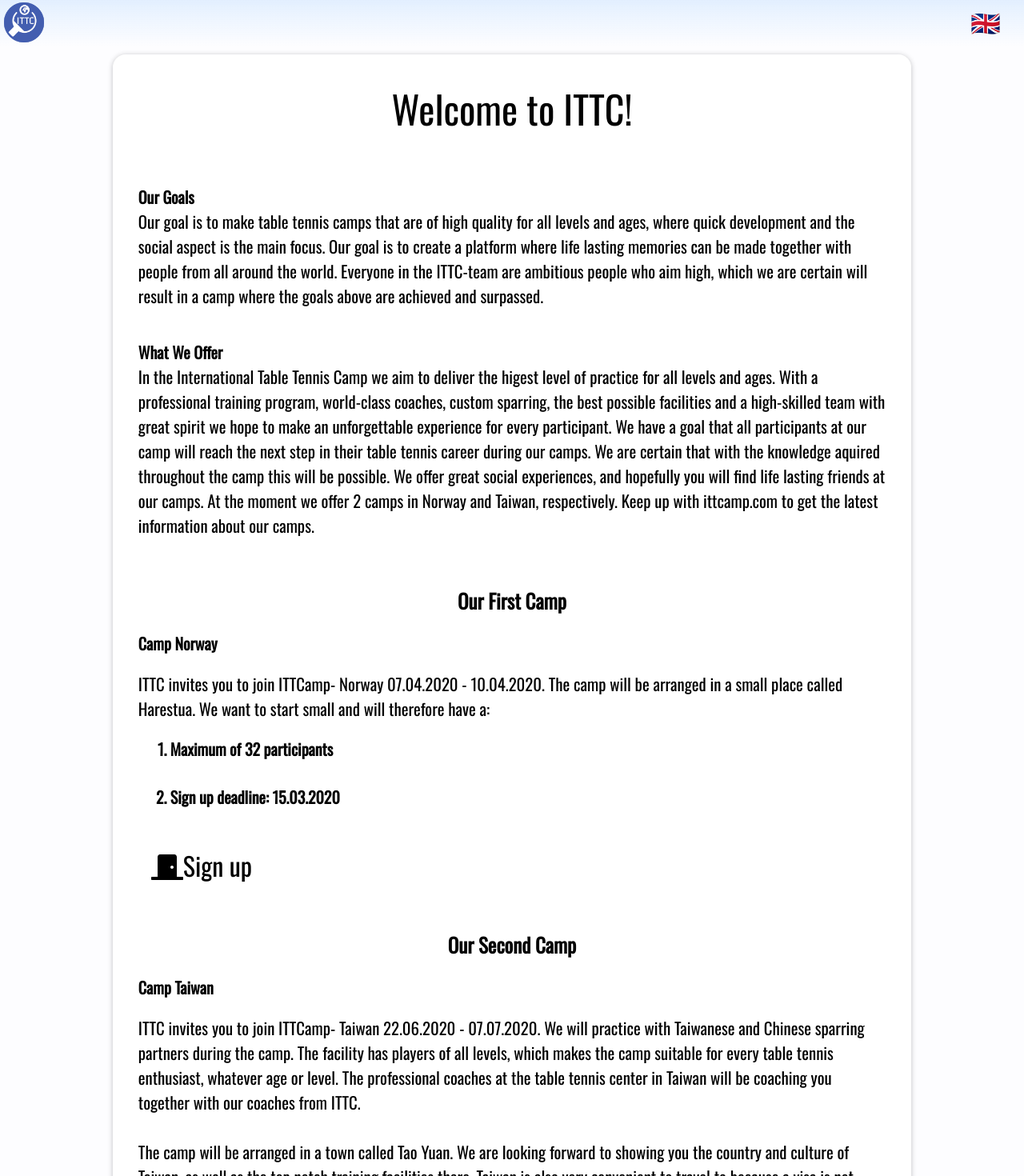
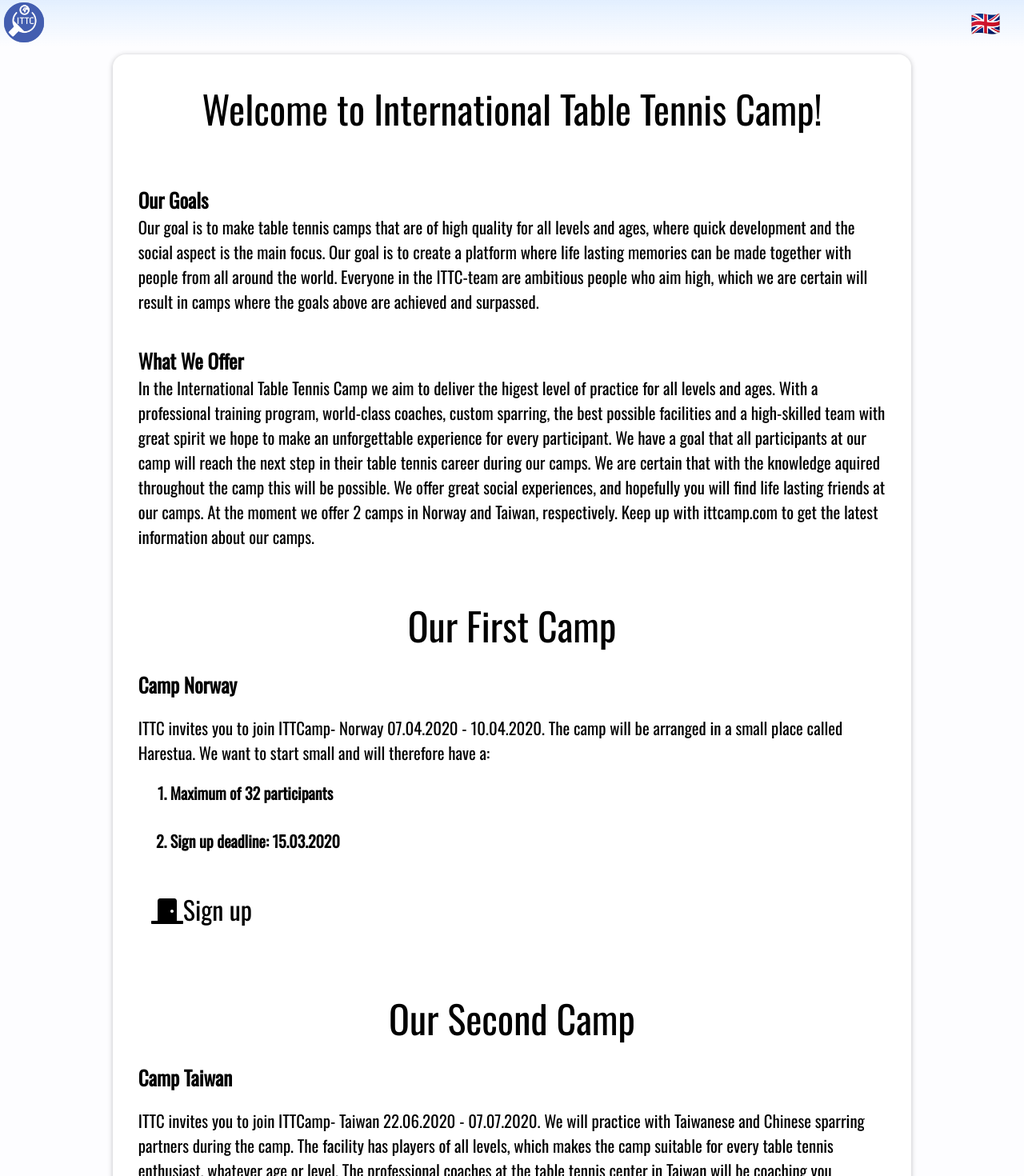
Before and after one commit to mikkelgud/InternationalTableTennisCamp, a React (Create React App) app: page /plan in a window 1280 px wide. Shown: the top 1470 px of the page at 80% size. Built offline with nearby package versions, Linux system fonts and the light colour scheme.

Commit message:
Added minor changes

```diff
--- a/src/components/generalnfoPages/AboutUs.js
+++ b/src/components/generalnfoPages/AboutUs.js
@@ -80,22 +80,22 @@ export default function AboutUs(props) {
     <LocalWrapper>
       <StyledDiv>
         <SomeAligner>
-        <StyledTextSectionHeader>Welcome to ITTC! </StyledTextSectionHeader>
+        <StyledTextSectionHeader>Welcome to International Table Tennis Camp! </StyledTextSectionHeader>
         </SomeAligner>
         <br />
         <br />
         <br />
-        <StyledH3>Our Goals</StyledH3>
+        <StyledSTextSectionHeader>Our Goals</StyledSTextSectionHeader>
         <StyledText>
           Our goal is to make table tennis camps that are of high quality for all levels and ages,
            where quick development and the social aspect is the main focus.
           Our goal is to create a platform where life lasting memories can be made together with people from all around the world.
-          Everyone in the ITTC-team are ambitious people who aim high, which we are certain will result in a camp where the goals above are achieved and surpassed.
+          Everyone in the ITTC-team are ambitious people who aim high, which we are certain will result in camps where the goals above are achieved and surpassed.
 
         </StyledText>
         <br />
         <br />
-        <StyledH3>What We Offer</StyledH3>
+        <StyledSTextSectionHeader>What We Offer</StyledSTextSectionHeader>
         <StyledText>
           In the International Table Tennis Camp we aim to deliver the higest level of practice for all levels and ages.
           With a professional training program, world-class coaches, custom sparring,
@@ -111,9 +111,9 @@ export default function AboutUs(props) {
         <br />
         <br />
         <br />
-        <SomeAligner> <StyledSTextSectionHeader>Our First Camp</StyledSTextSectionHeader></SomeAligner>
+        <SomeAligner> <StyledTextSectionHeader>Our First Camp</StyledTextSectionHeader></SomeAligner>
         <br />
-        <StyledH3>Camp Norway</StyledH3>
+        <StyledSTextSectionHeader>Camp Norway</StyledSTextSectionHeader>
         <br />
         <StyledText>
           ITTC invites you to join ITTCamp- Norway 07.04.2020 - 10.04.2020.
@@ -147,9 +147,10 @@ export default function AboutUs(props) {
         <br />
         <br />
         <br />
-        <SomeAligner>   <StyledSTextSectionHeader>Our Second Camp</StyledSTextSectionHeader></SomeAligner>
         <br />
-        <StyledH3>Camp Taiwan</StyledH3>
+        <SomeAligner>   <StyledTextSectionHeader>Our Second Camp</StyledTextSectionHeader></SomeAligner>
+        <br />
+        <StyledSTextSectionHeader>Camp Taiwan</StyledSTextSectionHeader>
         <br />
         <StyledText>
           ITTC invites you to join ITTCamp- Taiwan 22.06.2020 - 07.07.2020.
@@ -205,7 +206,7 @@ export default function AboutUs(props) {
            </LeadersHeaderWrapper>
           <StyledImageLogo src={Logo} /> <br/><br/><br/>
           <SomeAligner>
-          <StyledATagLink href="https://www.ittcamp.com">Travel back home</StyledATagLink>
+          <StyledATagLink onClick={() => { props.history.push("/") }}>Travel back home</StyledATagLink>
           </SomeAligner>
         </StyledText>
       </StyledDiv>
--- a/src/components/generalnfoPages/Home.js
+++ b/src/components/generalnfoPages/Home.js
@@ -109,11 +109,12 @@ export default function Home() {
                 {informationLinks.map(
                     info => <PlanLinkDiv
                 onMouseEnter={() => info.key===6 ? sponsorItemOnHoverEffectToggle(): info.key ===5 ? signUpItemOnHoverEffectToggle(): null}
-                    onMouseLeave={() => info.key===6 ? sponsorItemOnHoverEffectToggle(): info.key ===5 ? signUpItemOnHoverEffectToggle(): null}
+                onMouseLeave={() => info.key===6 ? sponsorItemOnHoverEffectToggle(): info.key ===5 ? signUpItemOnHoverEffectToggle(): null}
                         to={info.to}
                         header={info.header}
                         text={info.text}
-                        icon={info.icon} />)}
+                        icon={info.icon}
+                        key={info.key}/>)}
         </Wrapper>
     )
 }
--- a/src/components/generalnfoPages/Safety.js
+++ b/src/components/generalnfoPages/Safety.js
@@ -25,7 +25,7 @@ export default function Safety(props) {
             <StyledH3> Under 18 years old and travelling alone?</StyledH3>
                 This is what we need from parents:
                 <ul>
-                    <li>A Signature to ensure that all rules are read and understood.</li>
+                    <li>A signature to ensure that all rules are read and understood.</li>
                     <li>A signature that permits the person under 18 to use the swimming pool if there is one available at the facilities.</li>
                     <li>Everyone need to have travel insurance if travelling outside Scandinavia.</li>
                 </ul>
--- a/src/components/generalnfoPages/Sponsors.js
+++ b/src/components/generalnfoPages/Sponsors.js
@@ -13,7 +13,7 @@ const LocalWrapper = styled.div`
 display: flex;
     margin-top: 2rem;
     flex-direction: column;
-    align-items: flex-start;
+    align-items: center;
     justify-content: center;
 `;
 const LocalContainer = styled.div`
@@ -21,9 +21,7 @@ display: flex;
 width: 50%;
 align-items: center;
     justify-content: center;
-    margin: 3rem 0;
-
-
+    margin: 4rem 0;
 @media (max-width: 910px){
 width 100%;
 }
@@ -34,18 +32,17 @@ const Sponsors = () => {
     const Harestua = "https://scontent.fosl3-2.fna.fbcdn.net/v/t1.0-9/14332997_328338614181135_165321474244639133_n.jpg?_nc_cat=103&_nc_oc=AQnFyx5OWGfG9waVwGOB6-61_KcFFGD-zwPgMzgh8lDndWU78Zi3cP2Fj25DBi75HuM&_nc_ht=scontent.fosl3-2.fna&oh=e4a5af849f32723f59b905da1cf927e3&oe=5E132AE3";
     return (
         <StyledTextBoxDiv>
-            <StyledTextSectionHeader>Our Sponsors</StyledTextSectionHeader>
+            <StyledTextSectionHeader>Our Sponsors And Contributors </StyledTextSectionHeader>
+            <br/>
             <StyledText>
-                We are proud that these companies have faith in our camp and we would officaly
+                We are proud that these companies, clubs and Organizations have faith in our camp and we would officaly
                 thank all of them. This wouldn't be possible without you.
     </StyledText>
             <LocalWrapper>
                 <LocalContainer>
                     <StyledATagLink href="http://www.classiccatering.no" target="blank"><StyledImage src={classiccatering} /></StyledATagLink><br />
-                </LocalContainer>  <LocalContainer>
                     {/* <StyledATagLink href="https://www.ttex.no" target="blank"><StyledImage src={ttex} /></StyledATagLink> */}
                 </LocalContainer>
-                <StyledText>An extra thanks to Harestua IL for kindly letting us arrange the camp with you on Harestua.</StyledText>
                 <LocalContainer>
                     <StyledATagLink href="https://www.harestua.info/harestua-il/bordtennis.html" target="blank"><StyledImage src={Harestua} /></StyledATagLink><br />
                 </LocalContainer>
@@ -53,7 +50,7 @@ const Sponsors = () => {
            <StyledH3>Wanna be our sponsor?</StyledH3>
             <StyledText>
                Contact:
-               Hilding Totland Persson on +47 90231032 for more information about what we can offer you in return.
+               Hilding Totland Persson on +47 90231032 for more information.
            </StyledText>
         </StyledTextBoxDiv>
     )
```
